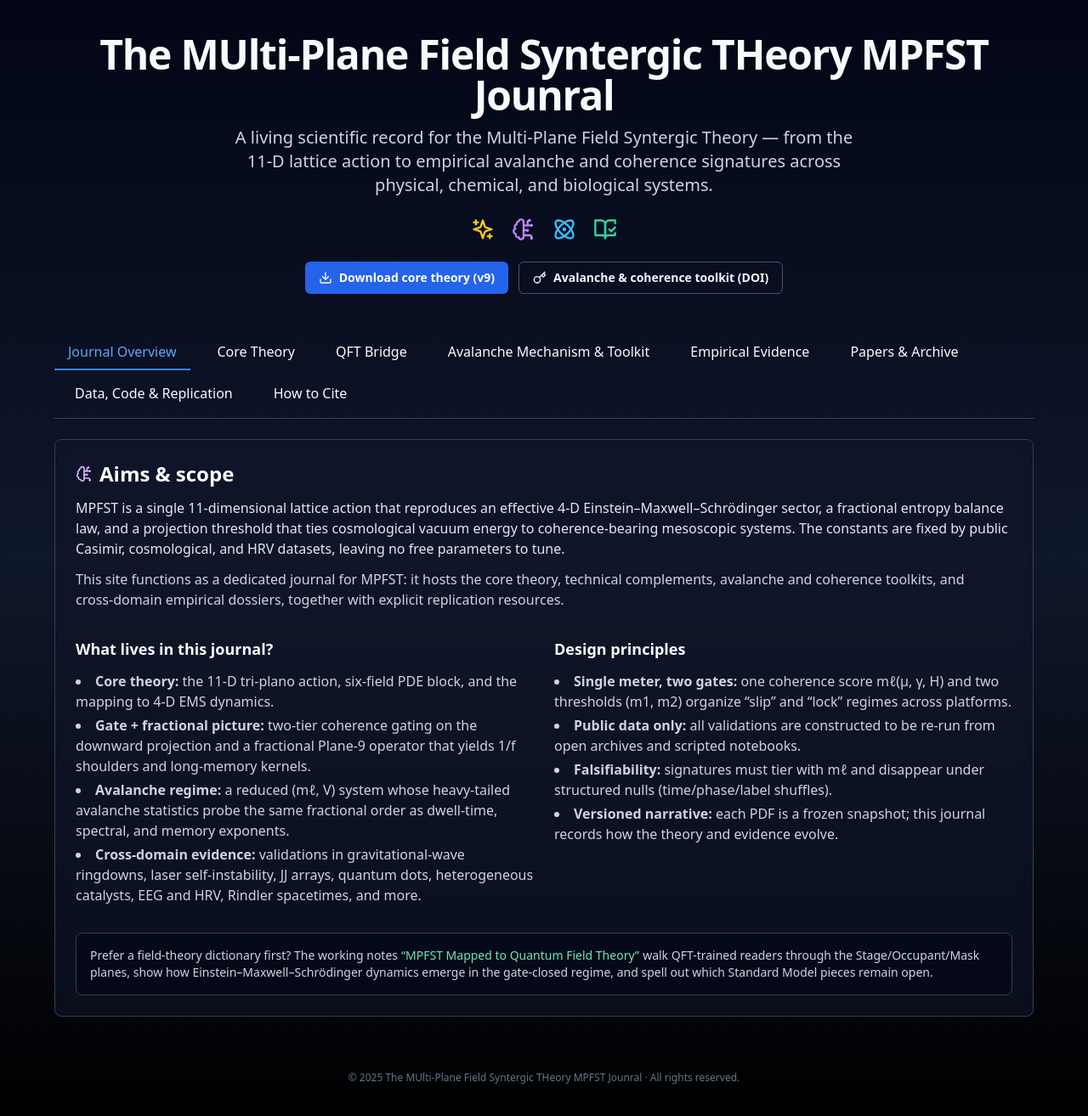
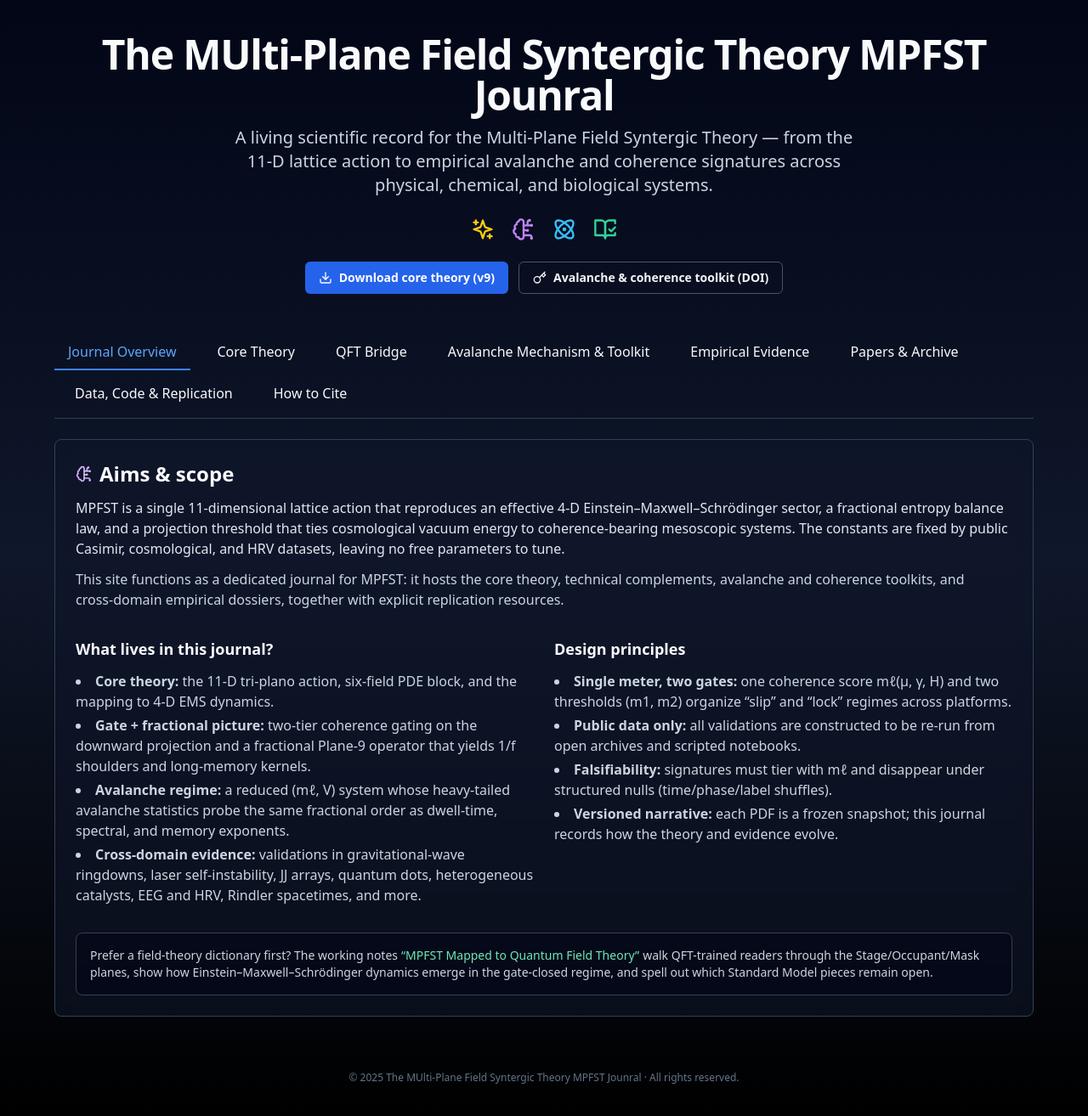
Before and after one commit to carli0128/mpfst.com, a Next.js app: page / in a window 1280 px wide. Shown: the top 1314 px of the page at 85% size. Built offline with nearby package versions, Linux system fonts and the light colour scheme.

Commit message:
Fix Theory capitalization

```diff
--- a/components/MPFSTWebsite.tsx
+++ b/components/MPFSTWebsite.tsx
@@ -125,7 +125,7 @@ const articles: Article[] = [
   {
     id: "manuscript-9",
     category: "Manuscripts",
-  title: "The MUlti-Plane Field Syntergic THeory MPFST Jounral Manuscript v9 (pre‑packaged submission)",
+  title: "The MUlti-Plane Field Syntergic Theory MPFST Jounral Manuscript v9 (pre‑packaged submission)",
     pdfPath: "/MPFST-Publication-Manuscript-9.pdf",
     year: "2025",
     blurb:
@@ -134,7 +134,7 @@ const articles: Article[] = [
   {
     id: "manuscript-10",
     category: "Manuscripts",
-  title: "The MUlti-Plane Field Syntergic THeory MPFST Jounral Manuscript v10 (updated submission)",
+  title: "The MUlti-Plane Field Syntergic Theory MPFST Jounral Manuscript v10 (updated submission)",
     pdfPath: "/MPFST-Publication-Manuscript-10.pdf",
     year: "2025",
     blurb:
@@ -182,7 +182,7 @@ export default function MPFSTWebsite() {
             className="space-y-3"
           >
             <h1 className="text-4xl md:text-5xl font-bold tracking-tight">
-              The MUlti-Plane Field Syntergic THeory MPFST Jounral
+              The MUlti-Plane Field Syntergic Theory MPFST Jounral
             </h1>
             <p className="text-lg md:text-xl text-slate-300 max-w-3xl mx-auto">
               A living scientific record for the Multi‑Plane Field Syntergic
@@ -973,14 +973,14 @@ export default function MPFSTWebsite() {
                     MPFST Working Group. (2025). MPFST Complements v9:
                     Post-publication validations, fractional-exponent pinning,
                     and device-level control. The MUlti-Plane Field Syntergic
-                    THeory MPFST Jounral. Retrieved from
+                    Theory MPFST Jounral. Retrieved from
                     https://mpfst.com/MPFST-Complements-V9.pdf
                   </p>
                   <p className="font-mono text-slate-300">
                     MPFST Working Group. (2025). MPFST Avalanche Addendum:
                     Two-tier coherence gating and avalanche statistics across
                     gravitational, photonic, and neural systems. The
-                    MUlti-Plane Field Syntergic THeory MPFST Jounral.
+                    MUlti-Plane Field Syntergic Theory MPFST Jounral.
                     Retrieved from
                     https://mpfst.com/Avalanche-MPFST.pdf
                   </p>
@@ -993,20 +993,20 @@ export default function MPFSTWebsite() {
                   <p className="font-mono text-slate-300">
                     MPFST Working Group. (2025). MPFST Cross-Domain Empirical
                     Validations: Consolidated dossier (physics, chemistry,
-                    biology). The MUlti-Plane Field Syntergic THeory MPFST
+                    biology). The MUlti-Plane Field Syntergic Theory MPFST
                     Jounral. Retrieved from
                     https://mpfst.com/Empirical-Evidence-MPFST.pdf
                   </p>
                   <p className="font-mono text-slate-300">
                     MPFST Working Group. (2025). Empirical support for MPFST
                     predictions in successive Rindler data. The MUlti-Plane
-                    Field Syntergic THeory MPFST Jounral. Retrieved from
+                    Field Syntergic Theory MPFST Jounral. Retrieved from
                     https://mpfst.com/Empirical-Support-Rindler-MPFST.pdf
                   </p>
                   <p className="font-mono text-slate-300">
                     MPFST Working Group. (2025). Mapping EEG bands to MPFST
                     Occupant fields: Analysis and results. The MUlti-Plane
-                    Field Syntergic THeory MPFST Jounral. Retrieved from
+                    Field Syntergic Theory MPFST Jounral. Retrieved from
                     https://mpfst.com/Mapping-EEG-Bands-to-MPFST-Occupant-Fields.pdf
                   </p>
                 </section>
@@ -1029,7 +1029,7 @@ export default function MPFSTWebsite() {
         {/* FOOTER */}
         <footer className="text-center mt-16 text-slate-500 text-xs">
           &copy; {new Date().getFullYear()} The MUlti-Plane Field Syntergic
-          THeory MPFST Jounral &middot; All rights reserved.
+          Theory MPFST Jounral &middot; All rights reserved.
         </footer>
       </div>
     </div>
```
